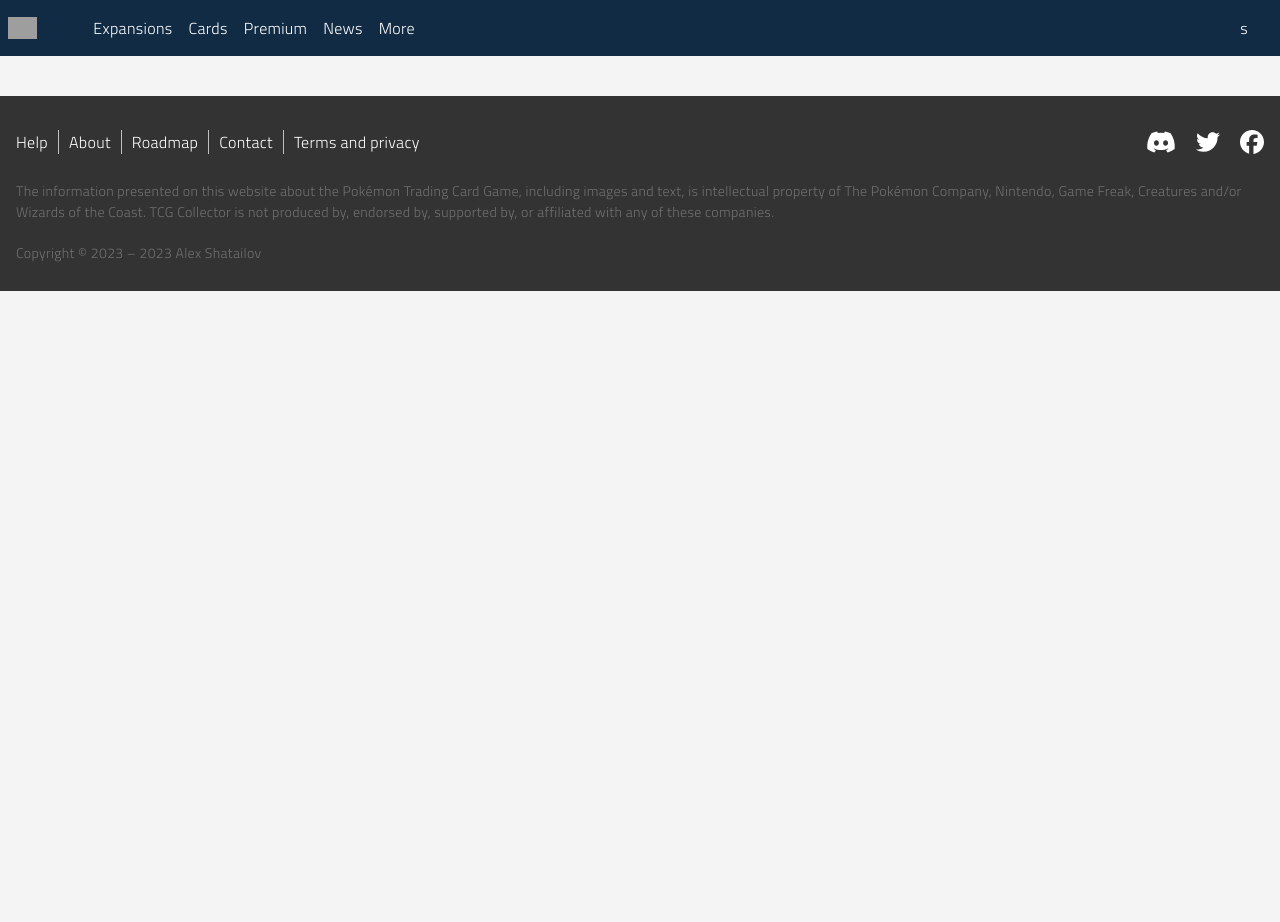
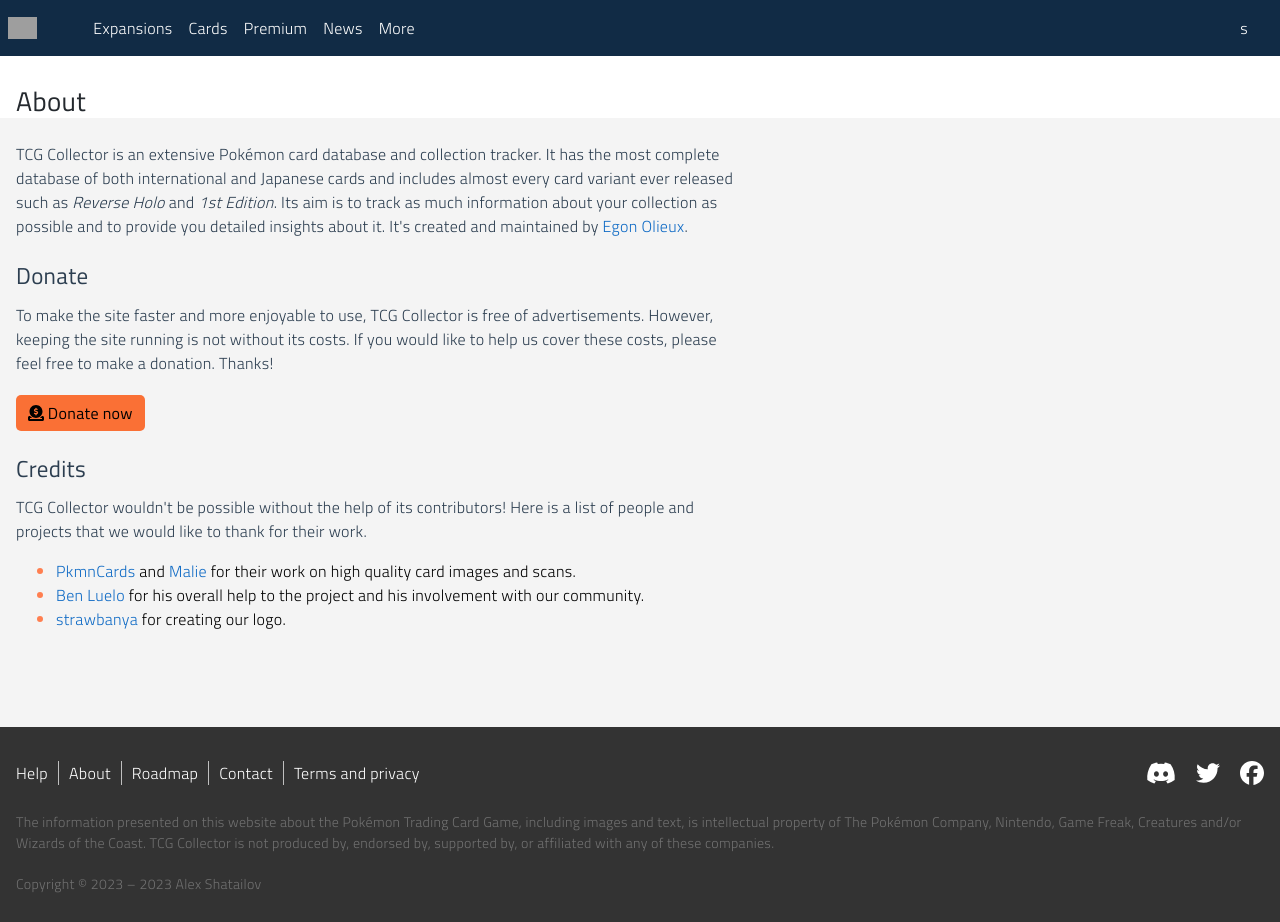
Before and after one commit to Antares2212/pokemon-vue, a Vue app: page /#/about in a window 1280 px wide. Before the commit the page ends 800 px from the top, so only its background shows below. Built offline with nearby package versions, Linux system fonts and the light colour scheme; grey boxes are pictures that could not be loaded.

Commit message:
add about page

```diff
--- a/src/App.vue
+++ b/src/App.vue
@@ -41,7 +41,6 @@ body {
   margin: 0 auto;
   -webkit-font-smoothing: antialiased;
   -moz-osx-font-smoothing: grayscale;
-  text-align: center;
   color: #2c3e50;
 }
 
@@ -77,6 +76,21 @@ ul {
   list-style: none;
 }
 
+.h2, h2 {
+  font-size: 1.4375rem;
+}
+
+.h2, h1, .h1, h2 {
+  font-weight: 400;
+  line-height: 1.25;
+  text-transform: none;
+}
+
+h1, h2, h3, h4, h5, h6 {
+  margin-bottom: 0.75rem;
+  margin-top: 1.5rem;
+}
+
 .container {
   margin-left: auto;
   margin-right: auto;
@@ -87,6 +101,17 @@ ul {
   padding-right: 1rem;
 }
 
+.content-section {
+  display: block;
+  margin: 0;
+  max-width: 720px;
+}
+
+.page-content {
+  flex: 1;
+  padding: 1.5rem 0 2.5rem;
+}
+
 .page-content-title {
   color: #24292e;
   display: block;
@@ -95,6 +120,27 @@ ul {
   line-height: 1.25;
   margin: 0 0 1.5rem;
   text-transform: none;
+  text-align: left;
+}
+
+.page-header {
+  background-color: #fff;
+  padding: 1.75rem 0 0;
+}
+
+.page-header-content {
+  display: block;
+}
+
+.page-header-title {
+  color: #24292e;
+  display: block;
+  font-size: 1.6875rem;
+  font-weight: 400;
+  line-height: 1.25;
+  margin: 0;
+  text-transform: none;
+  text-align: left;
 }
 
 .opt {
--- a/src/components/CardItem.vue
+++ b/src/components/CardItem.vue
@@ -128,6 +128,10 @@ export default {
         width: 33.33%;
     }
 
+    .card__price {
+        text-align: center;
+    }
+
     .card__rarity {
         text-align-last: left;
     }
--- a/src/components/FooterBar.vue
+++ b/src/components/FooterBar.vue
@@ -11,7 +11,7 @@
                                 </router-link>
                             </li>
                             <li>
-                                <router-link to="">
+                                <router-link to="/about">
                                     About
                                 </router-link>
                             </li>
--- a/src/components/NavBar.vue
+++ b/src/components/NavBar.vue
@@ -169,6 +169,8 @@ export default {
         padding: 10px;
         color: #000000;
         box-shadow: 0px 10px 10px 0px rgba(0,0,0,0.4);
+        z-index: 99;
+        background-color: #fff;
     }
 
     .dropdown__content hr {
--- a/src/components/UI/AppButton.vue
+++ b/src/components/UI/AppButton.vue
@@ -10,17 +10,20 @@ export default {
 </script>
 <style>
 .btn {
+    border-width: 1px;
+    font-size: 1rem;
+    font-weight: 400;
+    line-height: 1.5;
+    min-width: 100px;
+    padding: 0.375rem 0.75rem;
     cursor: pointer;
-    display: flex;
-    align-items: center;
-    justify-content: center;
-    width: 40px;
-    height: 40px;
-    padding: 0;
-    font-size: 14px;
-    background-color: #ff3f4c;
-    box-shadow: 0 1px 2px rgba(0,0,0,0.2);
-    border-radius: 7px;
+    border-radius: 5px;
+    background-color: #fa7035;
+    border-color: #fa7035;
+    color: #fff;
+    text-align: center;
+    display: block;
+    width: fit-content;
 }
 
 .btn:hover {
--- a/src/router/index.js
+++ b/src/router/index.js
@@ -2,6 +2,7 @@ import { createRouter, createWebHashHistory } from 'vue-router'
 import HomeView from '../views/HomeView.vue'
 import CardsView from '../views/CardsView.vue'
 import HelpView from '../views/HelpView.vue'
+import AboutView from '../views/AboutView.vue'
 
 const routes = [
   {
@@ -14,11 +15,15 @@ const routes = [
     name: 'cards',
     component: CardsView
   },
-
   {
     path: '/help',
     name: 'help',
     component: HelpView
+  },
+  {
+    path: '/about',
+    name: 'about',
+    component: AboutView
   },
 ]
 
--- /dev/null
+++ b/src/views/AboutView.vue
@@ -0,0 +1,99 @@
+<template>
+    <div class="aboutView">
+        <header class="page-header">
+            <div class="container">
+                <div class="page-header-content">
+                    <h1 class="page-header-title">About</h1>
+                </div>
+            </div>
+        </header>
+        <main class="page-content">
+            <div class="container">
+                <div class="content-section">
+                  <p>
+                    TCG Collector is an extensive Pokémon card database and collection tracker. It has the most complete database of both international and Japanese cards and includes almost every card variant ever released such as <em>Reverse Holo</em> and <em>1st Edition</em>. Its aim is to track as much information about your collection as possible and to provide you detailed insights about it. It's created and maintained by
+                    <a href="https://github.com/egonolieux" rel="external nofollow noreferrer" target="_blank">Egon Olieux</a>.
+                  </p>
+                </div>
+                <div class="content-section">
+                    <h2>Donate</h2>
+                    <p>
+                        To make the site faster and more enjoyable to use, TCG Collector is free of advertisements. However, keeping the site running is not without its costs. If you would like to help us cover these costs, please feel free to make a donation. Thanks!
+                    </p>
+                    <a href="https://www.paypal.com/donate" rel="external nofollow noreferrer" target="_blank" class="btn">
+                        <i class="fa-solid fa-circle-dollar-to-slot"></i>
+                        Donate now
+                    </a>
+                </div>
+                <div class="content-section">
+                    <h2>Credits</h2>
+                    <p>
+                        TCG Collector wouldn't be possible without the help of its contributors! Here is a list of people and projects that we would like to thank for their work.
+                    </p>
+                    <ul>
+                        <li>
+                            <span>
+                                <a href="https://pkmncards.com/" rel="external nofollow noreferrer" target="_blank">PkmnCards</a> and
+                                <a href="https://malie.io/" rel="external nofollow noreferrer" target="_blank">Malie</a>
+                                for their work on high quality card images and scans.
+                            </span>
+                        </li>
+                        <li>
+                            <span>
+                                <a href="https://github.com/benluelo" rel="external nofollow noreferrer" target="_blank">Ben Luelo</a>
+                                for his overall help to the project and his involvement with our community.
+                            </span>
+                        </li>
+                        <li>
+                            <span>
+                                <a href="https://www.deviantart.com/strawbanya" rel="external nofollow noreferrer" target="_blank">strawbanya</a>
+                                for creating our logo.
+                            </span>
+                        </li>
+                    </ul>
+                </div>
+            </div>
+        </main>
+    </div>
+</template>
+<script>
+export default {
+
+}
+</script>
+<style>
+    .aboutView .btn {
+        color: initial;
+        margin-top: 20px;
+    }
+
+    .aboutView .btn:hover {
+        text-decoration: none;
+    }
+
+    .aboutView ul {
+        display: block;
+        list-style-type: disc;
+        margin-block-start: 1em;
+        margin-block-end: 1em;
+        margin-inline-start: 0px;
+        margin-inline-end: 0px;
+        padding-inline-start: 40px;
+    }
+
+    .aboutView li {
+        color: coral;
+    }
+
+    .aboutView span {
+        color: initial;
+    }
+
+    .aboutView a {
+        color: #106bc5;
+    }
+
+    .aboutView a:hover {
+        text-decoration: underline;
+    }
+</style>
--- a/src/views/HelpView.vue
+++ b/src/views/HelpView.vue
@@ -73,10 +73,6 @@ export default {
         border-bottom-right-radius: 0.25rem;
     }
 
-    .page-content-title {
-        text-align: left;
-    }
-
     .helpView__nav-title {
         font-weight: 600;
         border-top-left-radius: 0.25rem;
```
